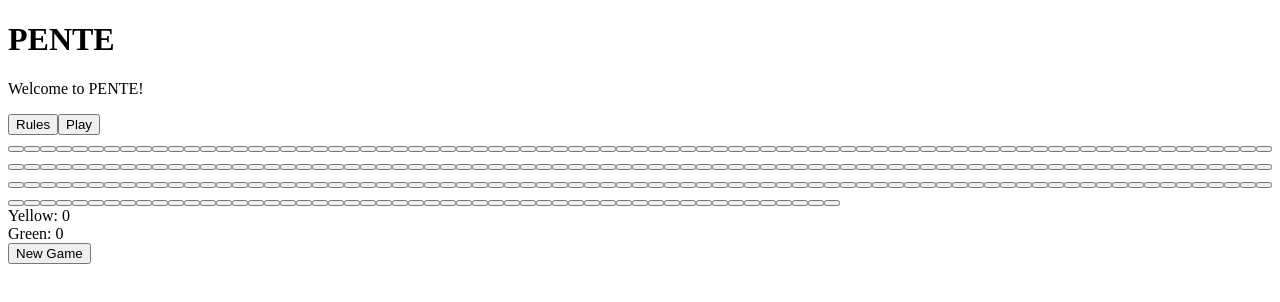
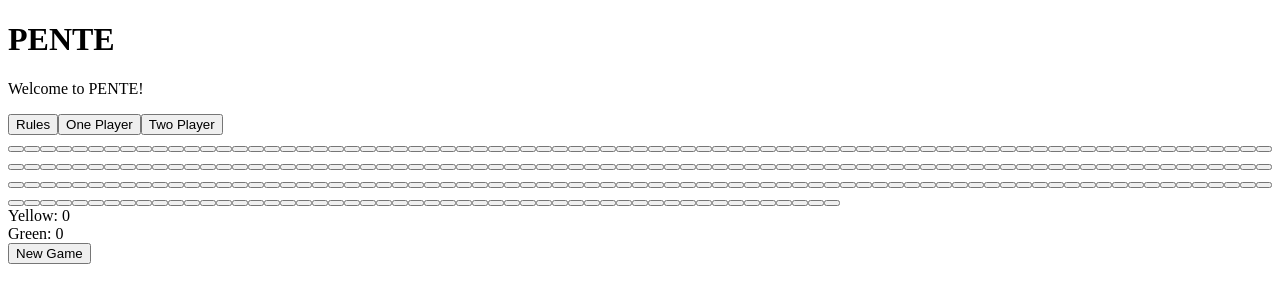
Before and after one commit to j-christoffersen/pente-ii, a React app: page / in a window 1280 px wide. Shown: the top 302 px of the page. Built offline with nearby package versions, Linux system fonts and the light colour scheme; the HTML template or start-up script is replaced by a standard one.

Commit message:
add 1 player, 2 player modes; add redux dev tools

```diff
--- a/client/src/actions/index.js
+++ b/client/src/actions/index.js
@@ -20,8 +20,9 @@ export function showOverlay() {
   };
 }
 
-export function hideOverlay() {
+export function startGame(playerMode) {
   return {
-    type: 'HIDE_OVERLAY',
+    type: 'START_GAME',
+    playerMode,
   };
 }
--- a/client/src/components/Overlay.jsx
+++ b/client/src/components/Overlay.jsx
@@ -2,7 +2,7 @@ import React, { Component } from 'react';
 import PropTypes from 'prop-types';
 import { connect } from 'react-redux';
 
-import { hideOverlay } from '../actions';
+import { startGame } from '../actions';
 
 class Overlay extends Component {
   constructor() {
@@ -35,7 +35,8 @@ class Overlay extends Component {
         <div>
           <p>The rules go here</p>
           <button onClick={this.hideRules}>Back</button>
-          <button onClick={this.props.play}>Play</button>
+          <button onClick={() => { this.props.play('ONE PLAYER'); }}>One Player</button>
+          <button onClick={() => { this.props.play('TWO PLAYER'); }}>Two Player</button>
         </div>
       );
     } else {
@@ -44,7 +45,8 @@ class Overlay extends Component {
           <h1>PENTE</h1>
           <p>Welcome to PENTE!</p>
           <button onClick={this.showRules}>Rules</button>
-          <button onClick={this.props.play}>Play</button>
+          <button onClick={() => { this.props.play('ONE PLAYER'); }}>One Player</button>
+          <button onClick={() => { this.props.play('TWO PLAYER'); }}>Two Player</button>
         </div>
       );
     }
@@ -62,7 +64,7 @@ Overlay.propTypes = {
 };
 
 const mapDispatchToProps = dispatch => ({
-  play: () => { dispatch(hideOverlay()); },
+  play: (playerMode) => { dispatch(startGame(playerMode)); },
 });
 
 export default connect(null, mapDispatchToProps)(Overlay);
--- a/client/src/index.jsx
+++ b/client/src/index.jsx
@@ -1,3 +1,5 @@
+/* eslint no-underscore-dangle: 0 */
+
 import React from 'react';
 import { render } from 'react-dom';
 import { Provider } from 'react-redux';
@@ -5,7 +7,10 @@ import { createStore } from 'redux';
 import rootReducer from './reducers';
 import App from './components/App';
 
-const store = createStore(rootReducer);
+const store = createStore(
+  rootReducer,
+  window.__REDUX_DEVTOOLS_EXTENSION__ && window.__REDUX_DEVTOOLS_EXTENSION__(),
+);
 
 render(
   <Provider store={store}>
--- a/client/src/reducers/index.js
+++ b/client/src/reducers/index.js
@@ -5,6 +5,7 @@ const board = generateBoard();
 const defaultState = {
   board,
   turn: 1,
+  playerMode: null,
   captures: {
     1: 0,
     2: 0,
@@ -109,9 +110,10 @@ const reducers = (state = defaultState, action) => {
       return defaultState;
     }
 
-    case 'HIDE_OVERLAY': {
+    case 'START_GAME': {
       const newState = JSON.parse(JSON.stringify(state));
       newState.overlay.isVisible = false;
+      newState.playerMode = action.playerMode;
       return newState;
     }
 
```
